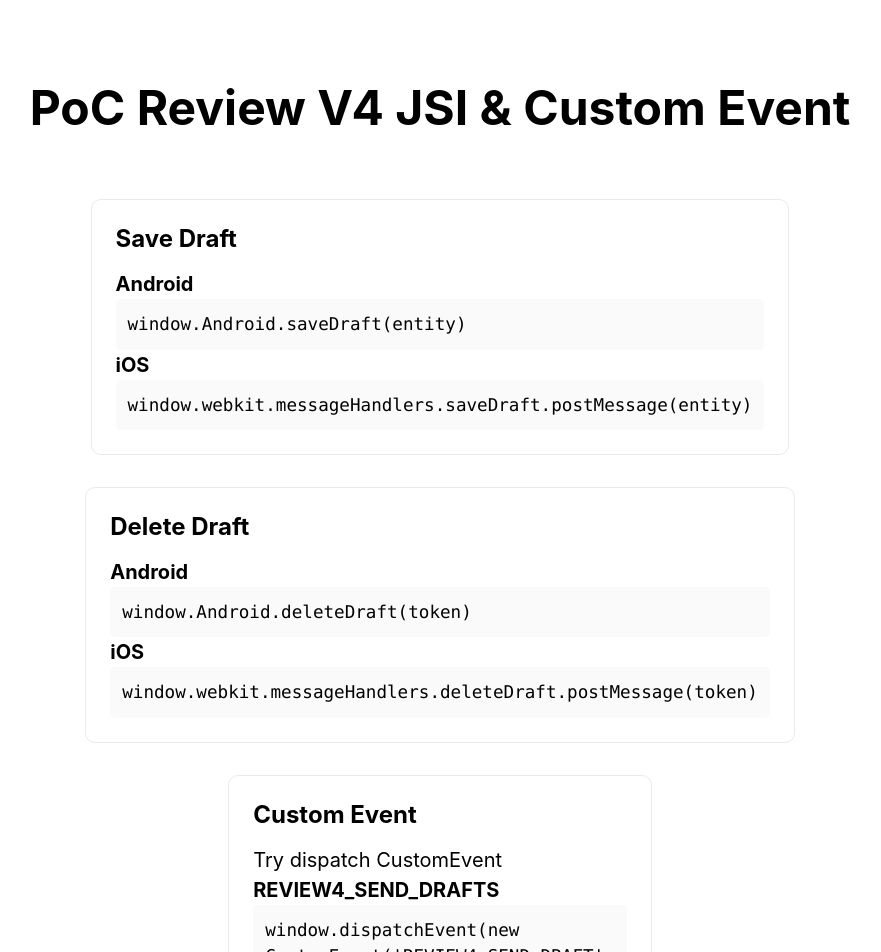
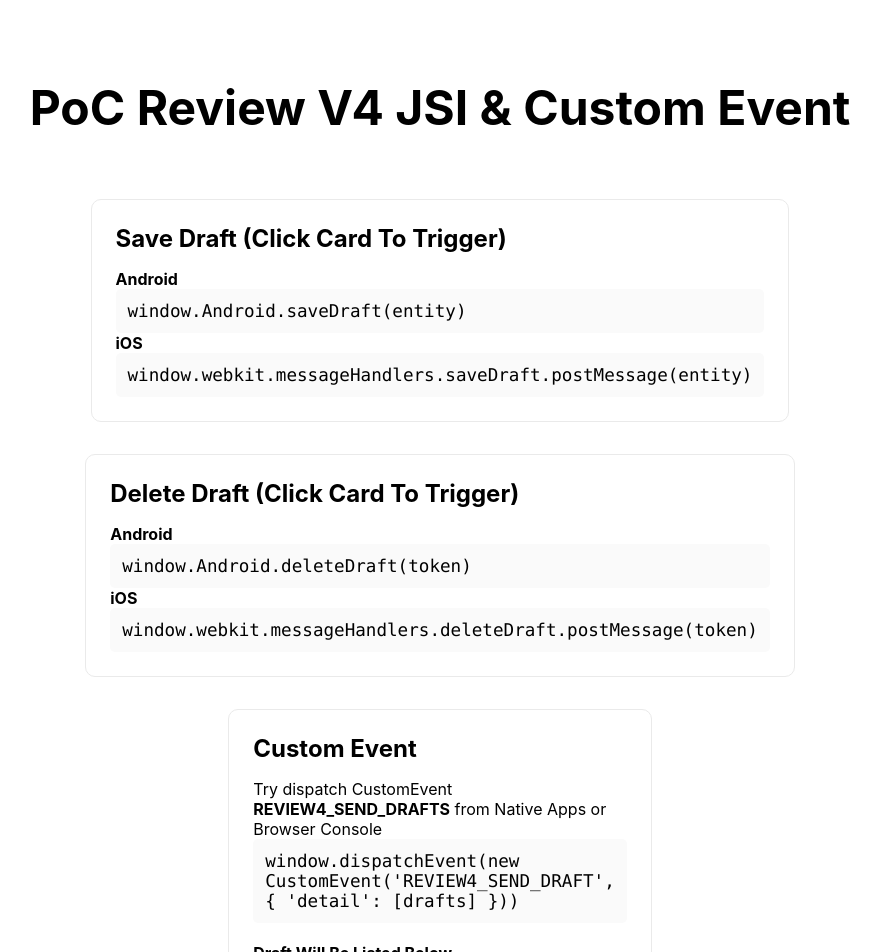
Before and after one commit to pandubaraja/poc-review4, a Next.js app: page / in a window 1280 px wide. Shown: the top 952 px of the page, without its empty margins (200-1081 px from the left). Built offline with nearby package versions, Linux system fonts and the light colour scheme.

Commit message:
Fix event name and remove paragraph

```diff
--- a/pages/index.js
+++ b/pages/index.js
@@ -6,7 +6,7 @@ export default function Home() {
   const [drafts, setDrafts] = useState([])
 
   useEffect(() => {
-    window.addEventListener('REVIEW4_SEND_DRAFT', function(e) {
+    window.addEventListener('REVIEW4_SEND_DRAFTS', function(e) {
       setDrafts([
         ...e.detail
       ])
@@ -47,32 +47,28 @@ export default function Home() {
 
         <div className="grid">
           <a className="card" onClick={handleSaveDraft}>
-            <h3>Save Draft</h3>
-            <p>
+            <h3>Save Draft (Click Card To Trigger)</h3>
             <div><strong>Android</strong></div>
             <div className='code'>window.Android.saveDraft(entity)</div>
             <div><strong>iOS</strong></div>
             <div className='code'>window.webkit.messageHandlers.saveDraft.postMessage(entity)</div>
-            </p>
           </a>
 
           <a className="card" onClick={handleDeleteDraft}>
-            <h3>Delete Draft</h3>
-            <p>
+            <h3>Delete Draft (Click Card To Trigger)</h3>
             <div><strong>Android</strong></div>
             <div className='code'>window.Android.deleteDraft(token)</div>
             <div><strong>iOS</strong></div>
             <div className='code'>window.webkit.messageHandlers.deleteDraft.postMessage(token)</div>
-            </p>
           </a>
           <a className="card">
             <h3>Custom Event</h3>
-            <p>
-              <div>Try dispatch CustomEvent <strong>REVIEW4_SEND_DRAFTS</strong></div>
+            <div>Try dispatch CustomEvent <strong>REVIEW4_SEND_DRAFTS</strong> from Native Apps or Browser Console</div>
 
             <div className='code'>
                 window.dispatchEvent(new CustomEvent('REVIEW4_SEND_DRAFT', &#123; 'detail': [drafts] &#125;))
             </div>
+
             <br></br>
             <div><strong>Draft Will Be Listed Below</strong></div>
             <div>
@@ -84,7 +80,6 @@ export default function Home() {
               </ol> : <div className='code'>No List From CustomEvent / No Custom Event Dispatched</div>
               }
             </div>
-            </p>
           </a>
         </div>
       </main>
```
Lines whose indentation alone changed are shown as unchanged.
